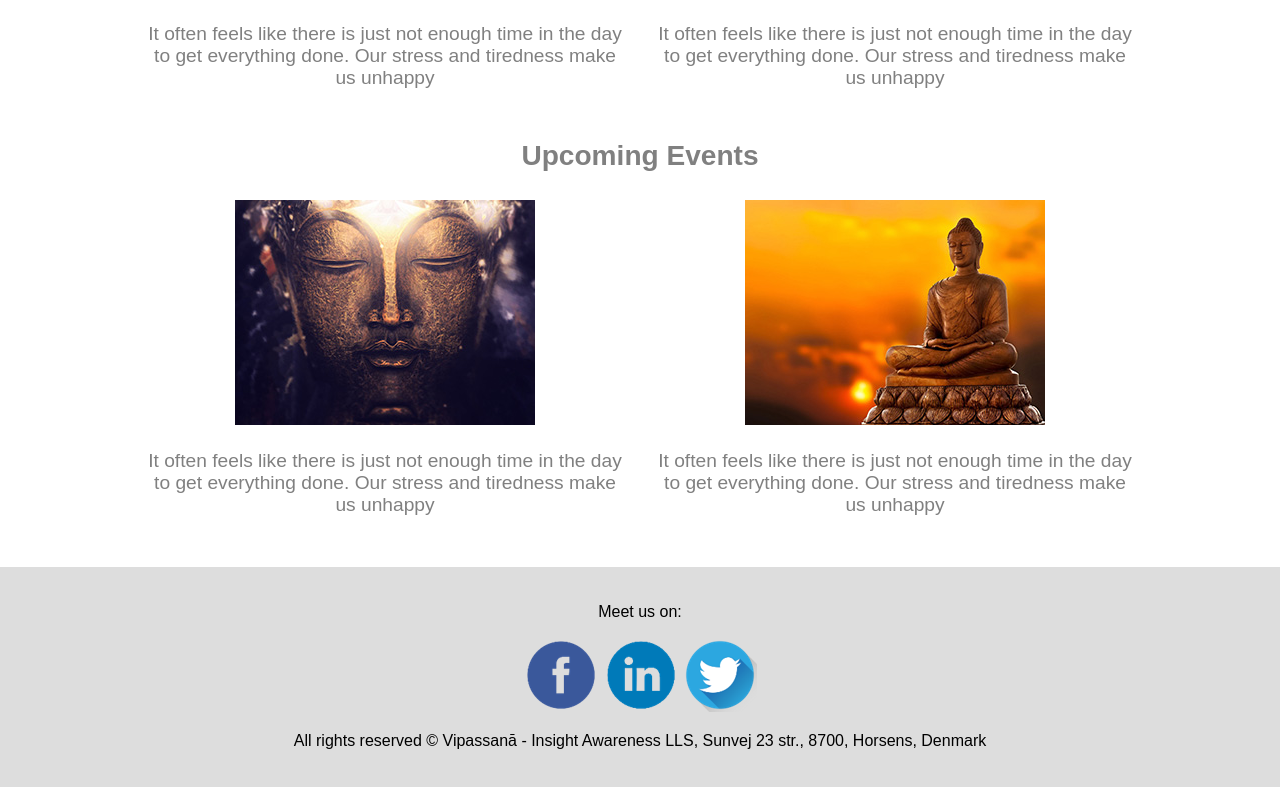
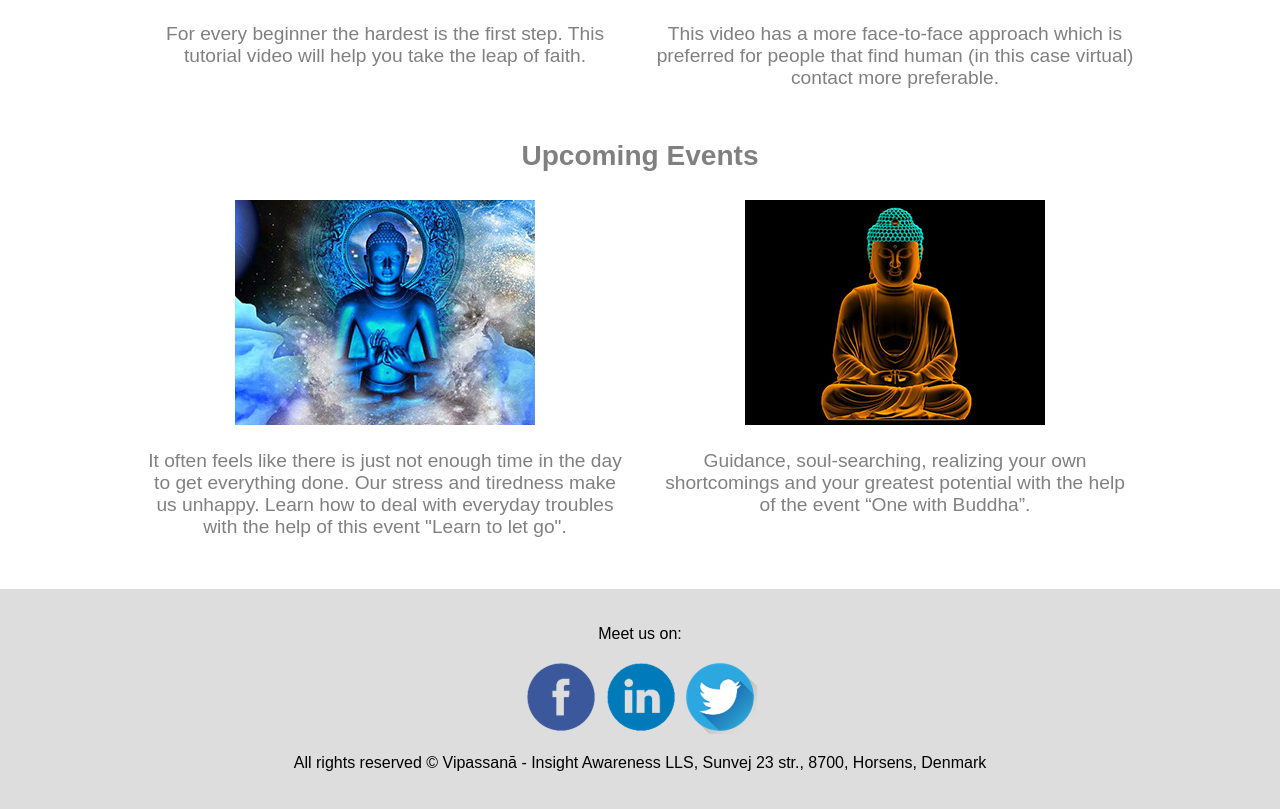
Before and after one commit to zeintaha/RWD, a plain HTML site: page VIAWebsite/index.html in a window 1280 px wide. Shown: the part 1279-2088 px from the top of the page. Before the commit the page ends 2066 px from the top, so only its background shows below. Drawn offline with Linux system fonts and the light colour scheme.

Commit message:
Made changes to the html
made some changes to the text under both videos and upcoming events.

```diff
--- a/VIAWebsite/index.html
+++ b/VIAWebsite/index.html
@@ -37,28 +37,28 @@
             <div class="single-service">
               <iframe width="300" height="225" src="https://www.youtube.com/embed/1UyJG2b8FMc" frameborder="0" allowfullscreen></iframe>
                               <p>
-                It often feels like there is just not enough time in the day to get everything done. Our stress and tiredness make us unhappy
+                For every beginner the hardest is the first step. This tutorial video will help you take the leap of faith.
               </p>
             </div>
             <div class="single-service">
               <iframe width="300" height="225" src="https://www.youtube.com/embed/5GSeWdjyr1c" frameborder="0" allowfullscreen></iframe>
               <p>
-                It often feels like there is just not enough time in the day to get everything done. Our stress and tiredness make us unhappy
+                This video has a more face-to-face approach which is preferred for people that find human (in this case virtual) contact more preferable.
               </p>
             </div>
           </div>
 
           <div class="intro-text  centered-container"> <h3>Upcoming Events</h3>
             <div class="single-service">
-              <a href="index.html"><img src="assets/images/4.jpg" alt="event"/></a>
+              <a href="index.html"><img src="assets/images/3.jpg" alt="event"/></a>
               <p>
-                It often feels like there is just not enough time in the day to get everything done. Our stress and tiredness make us unhappy
+                It often feels like there is just not enough time in the day to get everything done. Our stress and tiredness make us unhappy. Learn how to deal with everyday troubles with the help of this event "Learn to let go".
               </p>
             </div>
             <div class="single-service">
-              <a href="index.html"><img src="assets/images/2.jpg" alt="event"/></a>
+              <a href="index.html"><img src="assets/images/1.jpg" alt="event"/></a>
               <p>
-                It often feels like there is just not enough time in the day to get everything done. Our stress and tiredness make us unhappy
+                Guidance, soul-searching, realizing your own shortcomings and your greatest potential with the help of the event “One with Buddha”.
               </p>
             </div>
           </div>
```
